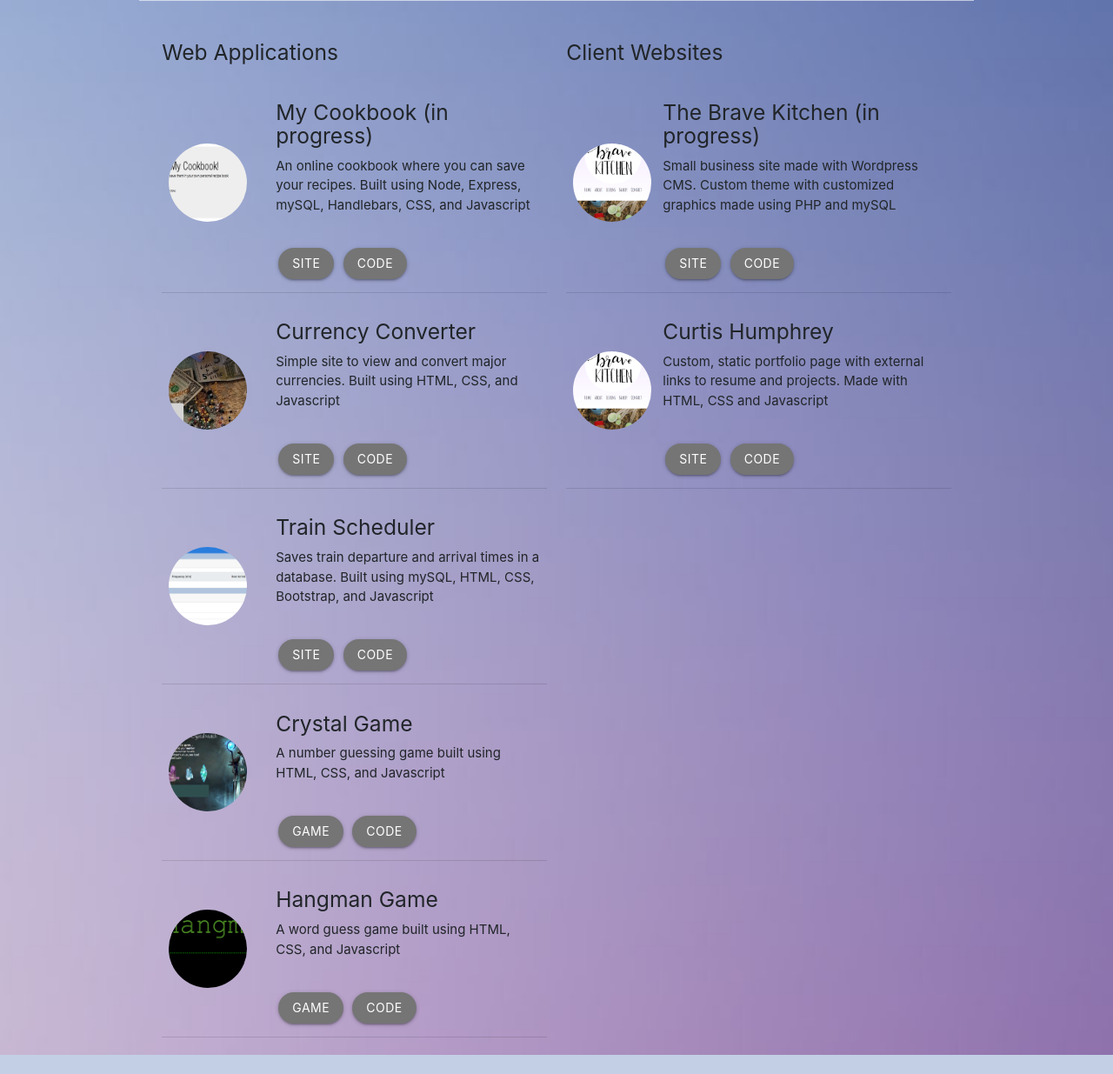
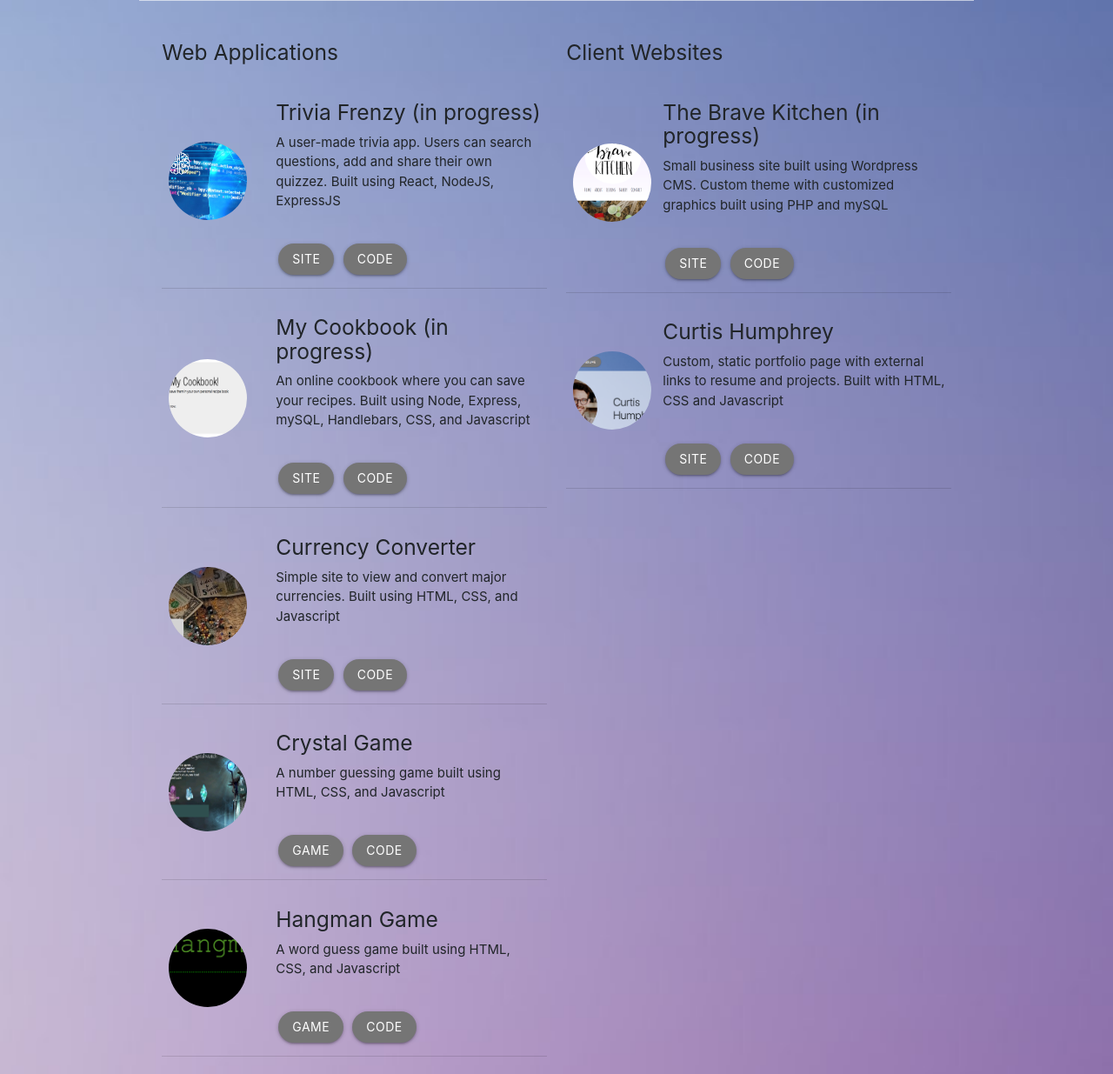
Before and after one commit to 1curtislee/Portfolio, a PHP site: page / in a window 1280 px wide. Shown: the part 704-1939 px from the top of the page at 87% size. Before the commit the page ends 1917 px from the top, so only its background shows below. Run offline with PHP 8.4, Linux system fonts and the light colour scheme; some libraries are stand-ins or nearby versions.

Commit message:
update projects, add trivia-frenzy, remove train scheduler

```diff
--- a/assets/styles/style.css
+++ b/assets/styles/style.css
@@ -46,7 +46,7 @@ body {
 }
 
 .modal {
-  max-height: fit-content !important;
+  height: inherit !important;
 }
 
 .projectThumbnail {
--- a/index.html
+++ b/index.html
@@ -124,6 +124,27 @@
         <h5>Web Applications</h5>
         <table>
           <tbody>
+
+            <tr>
+              <td>
+                <a href="https://trivia-frenzy.herokuapp.com/" target="_blank">
+                  <img class="circle" src="./assets/images/trivia-frenzy.png" style="height:6rem;width:6rem" alt="My Cookbook">
+                </a>
+              </td>
+              <td>
+                <div>
+                  <h5>Trivia Frenzy (in progress)</h5>
+                  <p>A user-made trivia app. Users can search questions, add and share their own quizzez. Built using React, NodeJS, ExpressJS</p><br>
+                  <a href="https://trivia-frenzy.herokuapp.com/" target="_blank">
+                    <button class="btn rounded-pill grey darken-1">Site</button>
+                  </a>
+                  <a href="#" target="_blank">
+                    <button class="btn rounded-pill grey darken-1">Code</button>
+                  </a>
+                </div>
+              </td>
+            </tr>
+
             <tr>
                 <td>
                   <a href="https://cookingwiki.herokuapp.com/" target="_blank">
@@ -160,28 +181,6 @@
                   <a href="https://github.com/1curtislee/Currency-Converter" target="_blank">
                     <button class="btn rounded-pill grey darken-1">Code</button>
                   </a>
-                </div>
-              </td>
-            </tr>
-
-            <tr>
-              <td>
-                <a href="https://cookingwiki.herokuapp.com/" target="_blank">
-                  <img class="circle" src="./assets/images/train_scheduler.png" style="height:6rem;width:6rem" alt="Train Scheduler">
-                </a>
-              </td>
-              <td>
-                <div>
-                  <div>
-                    <h5>Train Scheduler</h5>
-                    <p>Saves train departure and arrival times in a database. Built using mySQL, HTML, CSS, Bootstrap, and Javascript</p><br>
-                    <a href="https://1curtislee.github.io/TrainScheduler/" target="_blank">
-                      <button class="btn rounded-pill grey darken-1">Site</button>
-                    </a>
-                    <a href="https://github.com/1curtislee/TrainScheduler" target="_blank">
-                      <button class="btn rounded-pill grey darken-1">Code</button>
-                    </a>
-                  </div>
                 </div>
               </td>
             </tr>
@@ -244,7 +243,7 @@
               <td>
                 <div>
                   <h5>The Brave Kitchen (in progress)</h5>
-                  <p>Small business site made with Wordpress CMS. Custom theme with customized graphics made using PHP and mySQL</p><br>
+                  <p>Small business site built using Wordpress CMS. Custom theme with customized graphics built using PHP and mySQL</p><br>
                   <a href="https://thebravekitchen.com/" target="_blank">
                     <button class="btn rounded-pill grey darken-1">Site</button>
                   </a>
@@ -257,14 +256,14 @@
 
             <tr>
                 <td>
-                  <a href="https://thebravekitchen.com/" target="_blank">
-                    <img class="circle" src="./assets/images/thebravekitchen.png" style="height:6rem;width:6rem" alt="The Brave Kitchen">
+                  <a href="https://1curtislee.github.io/portfolio/" target="_blank">
+                    <img class="circle" src="./assets/images/portfolio.png" style="height:6rem;width:6rem" alt="The Brave Kitchen">
                   </a>
                 </td>
                 <td>
                   <div>
                     <h5>Curtis Humphrey</h5>
-                    <p>Custom, static portfolio page with external links to resume and projects. Made with HTML, CSS and Javascript</p><br>
+                    <p>Custom, static portfolio page with external links to resume and projects. Built with HTML, CSS and Javascript</p><br>
                     <a href="https://1curtislee.github.io/portfolio/" target="_blank">
                       <button class="btn rounded-pill grey darken-1">Site</button>
                     </a>
```
Also changed, not shown: assets/images/trivia-frenzy.png (added). Lines whose indentation alone changed are shown as unchanged.
